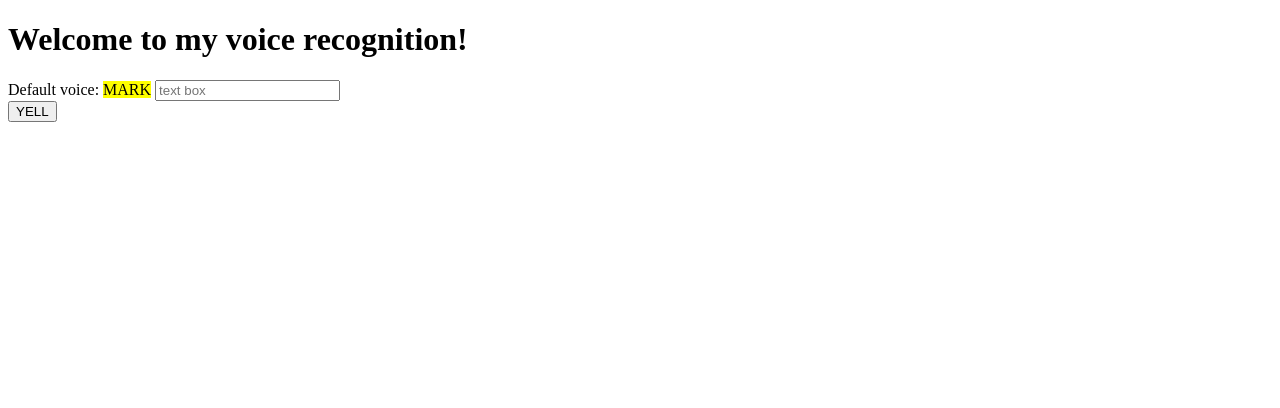
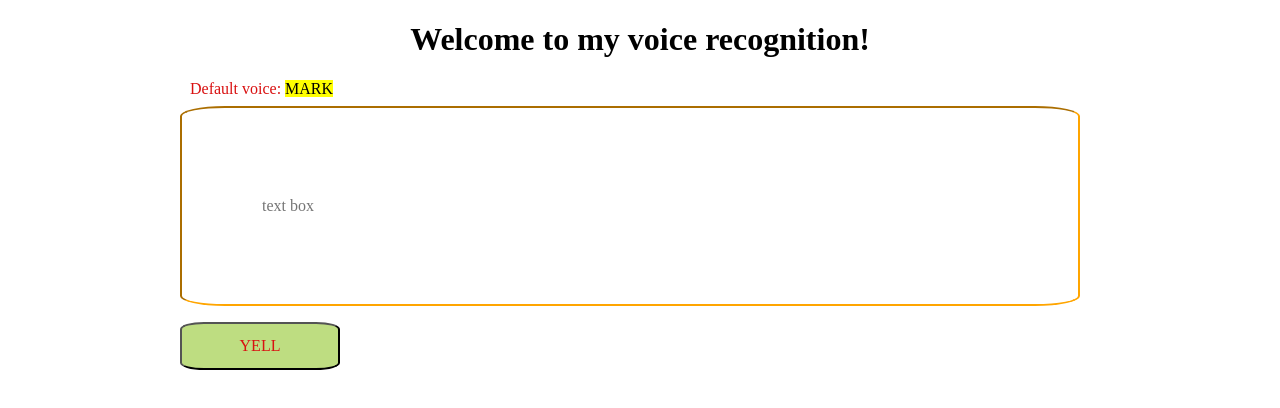
Before and after one commit to TingyCoder/Javascript-land, a plain HTML site: page html/index.html in a window 1280 px wide. Drawn offline with Linux system fonts and the light colour scheme; the site is published under a folder, as on GitHub Pages, so addresses that start at the root find nothing.

Commit message:
puts file back in folder

```diff
--- a/index.html
+++ b/html/index.html
@@ -8,8 +8,8 @@
 		<title>text to voice</title>
 
 		<!-- external CSS link -->
-		<link rel="stylesheet" href="/css/normalize.css">
-		<link rel="stylesheet" href="/css/style.css">
+		<link rel="stylesheet" href="../css/normalize.css">
+		<link rel="stylesheet" href="../css/style.css">
 	</head>
 	<body>
 
@@ -27,6 +27,6 @@
     </h2>
 
 
-		<script type="text/javascript" src="/js/script.js"></script>
+		<script type="text/javascript" src="../js/script.js"></script>
 	</body>
 </html>
```
